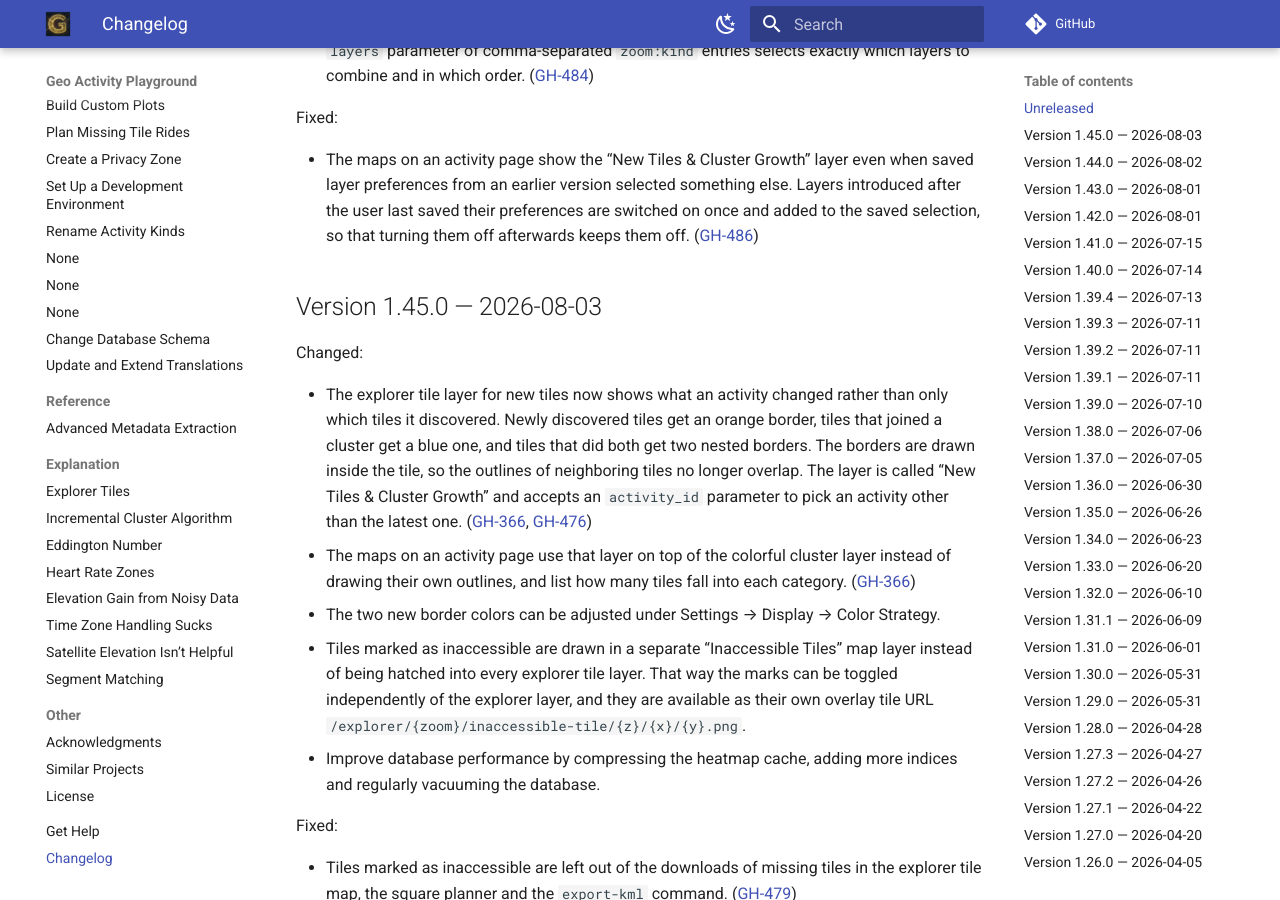
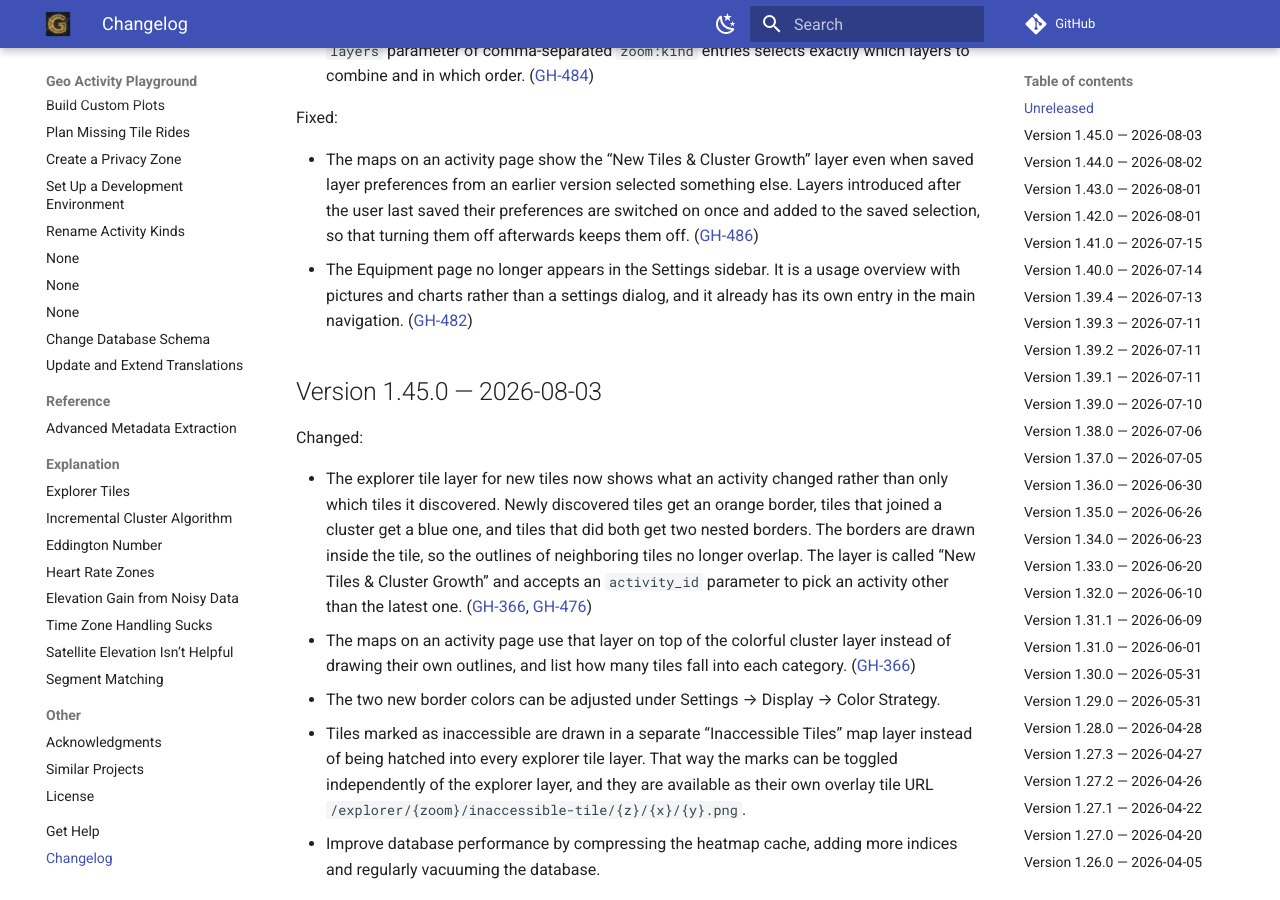
Before and after one commit to martin-ueding/geo-activity-playground, an MkDocs documentation site: the page built from docs/changelog.md, in a window 1280 px wide and 900 px high, scrolled down 428 px. Built offline with MkDocs 1.6.1 and Material for MkDocs 9.7.7, drawn with Linux system fonts in a browser that asks for light colours; comment, search, counter and statistics services are not loaded.

Commit message:
docs: add changelog entry for the Settings sidebar fix
Refs: GH-482

```diff
--- a/docs/changelog.md
+++ b/docs/changelog.md
@@ -24,6 +24,7 @@ Added:
 Fixed:
 
 - The maps on an activity page show the “New Tiles & Cluster Growth” layer even when saved layer preferences from an earlier version selected something else. Layers introduced after the user last saved their preferences are switched on once and added to the saved selection, so that turning them off afterwards keeps them off. ([GH-486](https://github.com/martin-ueding/geo-activity-playground/issues/486))
+- The Equipment page no longer appears in the Settings sidebar. It is a usage overview with pictures and charts rather than a settings dialog, and it already has its own entry in the main navigation. ([GH-482](https://github.com/martin-ueding/geo-activity-playground/issues/482))
 
 ## Version 1.45.0 — 2026-08-03
 
```
